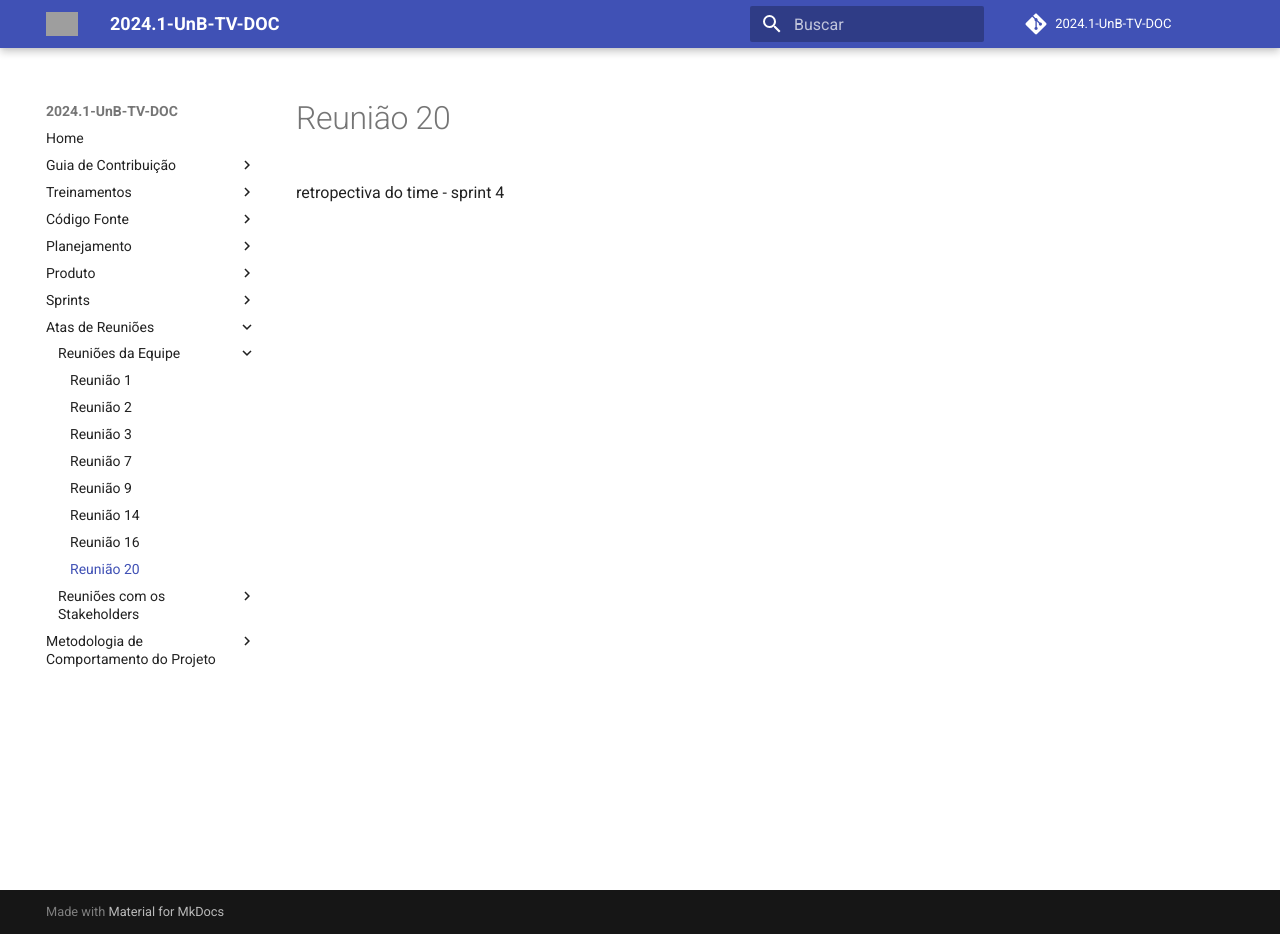
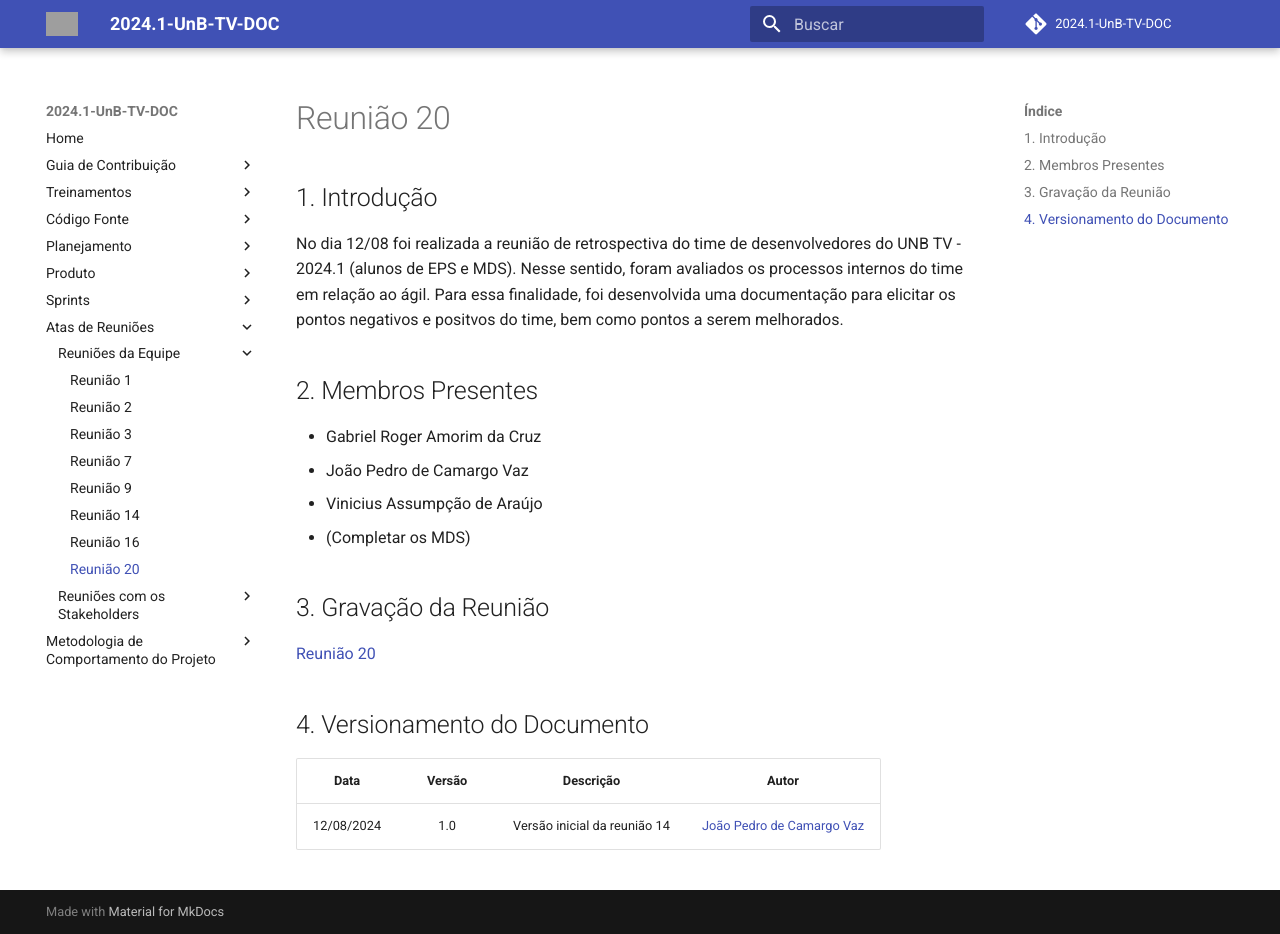
Before and after one commit to fga-eps-mds/2024.1-UnB-TV-DOC, an MkDocs documentation site: the page built from docs/atasReuniao/reuniao20.md, in a window 1280 px wide and 934 px high. Built offline with MkDocs 1.6.1 and Material for MkDocs 9.7.7, drawn with Linux system fonts in a browser that asks for light colours; comment, search, counter and statistics services are not loaded; grey boxes are pictures that could not be loaded.

Commit message:
adiciona reuniao 19 e 20

```diff
--- a/docs/atasReuniao/reuniao20.md
+++ b/docs/atasReuniao/reuniao20.md
@@ -1 +1,21 @@
-retropectiva do time - sprint 4
+# Reunião 20
+
+## 1. Introdução
+
+No dia 12/08 foi realizada a reunião de retrospectiva do time de desenvolvedores do UNB TV - 2024.1 (alunos de EPS e MDS). Nesse sentido, foram avaliados os processos internos do time em relação ao ágil. Para essa finalidade, foi desenvolvida uma documentação para elicitar os pontos negativos e positvos do time, bem como pontos a serem melhorados.
+
+## 2. Membros Presentes
+- Gabriel Roger Amorim da Cruz
+- João Pedro de Camargo Vaz
+- Vinicius Assumpção de Araújo
+- (Completar os MDS)
+
+## 3. Gravação da Reunião
+
+[Reunião 20](link da reunião)
+
+## 4. Versionamento do Documento
+
+| Data | Versão | Descrição | Autor |
+| :-----: | :-------------: | :---------------: | :-: |
+| 12/08/2024 | 1.0 | Versão inicial da reunião 14 | [João Pedro de Camargo Vaz](https://github.com/JoaoPedro0803) |
```
Also changed, not shown: docs/atasReuniao/reuniao19.md (+17 -1 lines).
